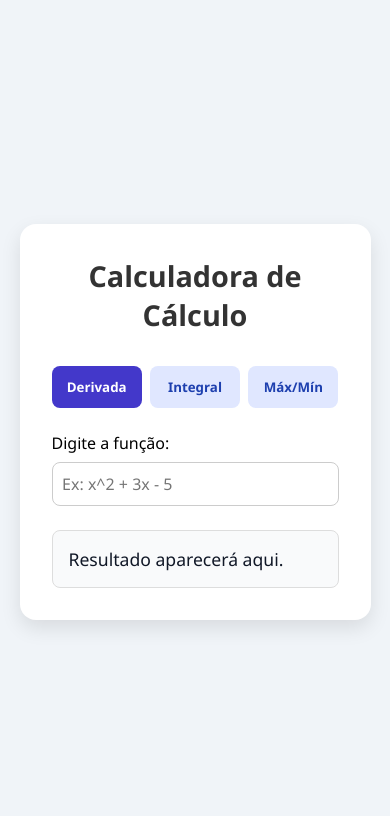
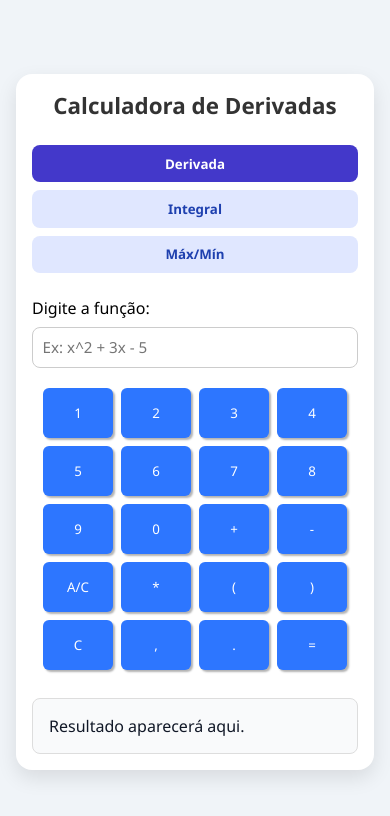
Before and after one commit to yanmazzucatto/CalculadoraDerivadas, a plain HTML site: page index.html in a window 390 px wide. Drawn offline with Linux system fonts and the light colour scheme.

Commit message:
modified:   index.html 	new file:   main/derivada.js 	modified:   style/style.css

```diff
--- a/index.html
+++ b/index.html
@@ -9,7 +9,7 @@
 <body>
   <div class="calculator-container">
     <div class="calculator-header">
-      <h1>Calculadora de Cálculo</h1>
+      <h1>Calculadora de Derivadas</h1>
     </div>
 
     <div class="mode-buttons">
@@ -21,6 +21,29 @@
     <div class="input-section">
       <label for="funcao">Digite a função:</label>
       <input type="text" id="funcao" placeholder="Ex: x^2 + 3x - 5" />
+    </div>
+
+    <div class="teclas">
+        <button class="button-teclas" id="tecla-1">1</button>
+        <button class="button-teclas" id="tecla-1">2</button>
+        <button class="button-teclas" id="tecla-1">3</button>
+        <button class="button-teclas" id="tecla-1">4</button>
+        <button class="button-teclas" id="tecla-1">5</button>
+        <button class="button-teclas" id="tecla-1">6</button>
+        <button class="button-teclas" id="tecla-1">7</button>
+        <button class="button-teclas" id="tecla-1">8</button>
+        <button class="button-teclas" id="tecla-1">9</button>
+        <button class="button-teclas" id="tecla-1">0</button>
+        <button class="button-teclas" id="tecla-1">+</button>
+        <button class="button-teclas" id="tecla-1">-</button>
+        <button class="button-teclas" id="tecla-1">A/C</button>
+        <button class="button-teclas" id="tecla-1">*</button>
+        <button class="button-teclas" id="tecla-1">(</button>
+        <button class="button-teclas" id="tecla-1">)</button>
+        <button class="button-teclas" id="tecla-1">C</button>
+        <button class="button-teclas" id="tecla-1">,</button>
+        <button class="button-teclas" id="tecla-1">.</button>
+        <button class="button-teclas" id="tecla-1">=</button>
     </div>
 
     <div class="result-section" id="resultado">
--- a/style/style.css
+++ b/style/style.css
@@ -1,4 +1,4 @@
-* {
+  * {
     box-sizing: border-box;
     margin: 0;
     padding: 0;
@@ -11,37 +11,40 @@
     align-items: center;
     justify-content: center;
     min-height: 100vh;
+    padding: 1rem;
   }
 
   .calculator-container {
     background: #ffffff;
     border-radius: 16px;
     box-shadow: 0 8px 20px rgba(0, 0, 0, 0.1);
-    width: 90%;
+    width: 100%;
     max-width: 500px;
-    padding: 2rem;
+    padding: 1.5rem;
   }
 
   .calculator-header {
     text-align: center;
-    margin-bottom: 2rem;
+    margin-bottom: 1.5rem;
   }
 
   .calculator-header h1 {
-    font-size: 1.8rem;
+    font-size: 1.6rem;
     color: #333;
   }
 
   .mode-buttons {
     display: flex;
+    flex-wrap: wrap;
     justify-content: space-between;
+    gap: 0.5rem;
     margin-bottom: 1.5rem;
-    gap: 0.5rem;
   }
 
   .mode-buttons button {
     flex: 1;
-    padding: 0.75rem;
+    min-width: 100px;
+    padding: 0.6rem;
     border: none;
     border-radius: 8px;
     background-color: #e0e7ff;
@@ -74,7 +77,24 @@
     border: 1px solid #ccc;
     border-radius: 8px;
   }
-
+  .button-teclas{
+    width: 8vw;
+    height: 7vh;
+    border-radius: 12px;
+    background-color: rgb(45, 118, 255);
+    border: white;
+    box-shadow: #b3b3b3 2px 2px 2px;
+    margin: 4px;
+  }
+  .teclas{
+    display: flex;
+    flex-wrap: wrap;
+    justify-content: center;
+    align-content: space-around;
+  }
+  #tecla-1{
+    color: white;
+  }
   .result-section {
     margin-top: 1.5rem;
     padding: 1rem;
@@ -88,3 +108,40 @@
     color: #111827;
     font-size: 1.1rem;
   }
+
+  /* 🌐 Responsividade para telas pequenas */
+  @media (max-width: 675px) {
+    .calculator-container {
+      padding: 1rem;
+    }
+
+    .calculator-header h1 {
+      font-size: 1.4rem;
+    }
+
+    .mode-buttons {
+      flex-direction: column;
+    }
+
+    .mode-buttons button {
+      width: 100%;
+    }
+
+    .input-section input {
+      font-size: 0.95rem;
+    }
+
+    .result-section p {
+      font-size: 1rem;
+    }
+    .button-teclas{
+      width: 70px;
+      height: 50px;
+      border-radius: 6px;
+      background-color: rgb(45, 118, 255);
+      border: white;
+      box-shadow: #b3b3b3 2px 2px 2px;
+      margin: 4px;
+    }
+
+  }
```
Also changed, not shown: main/derivada.js (added).
